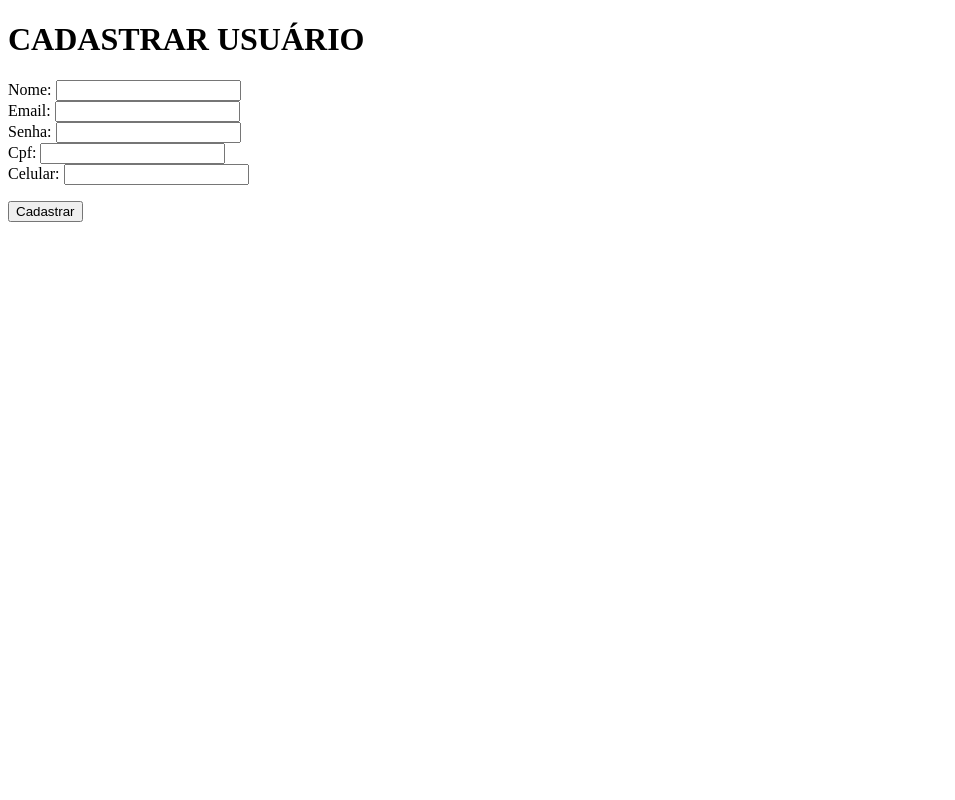
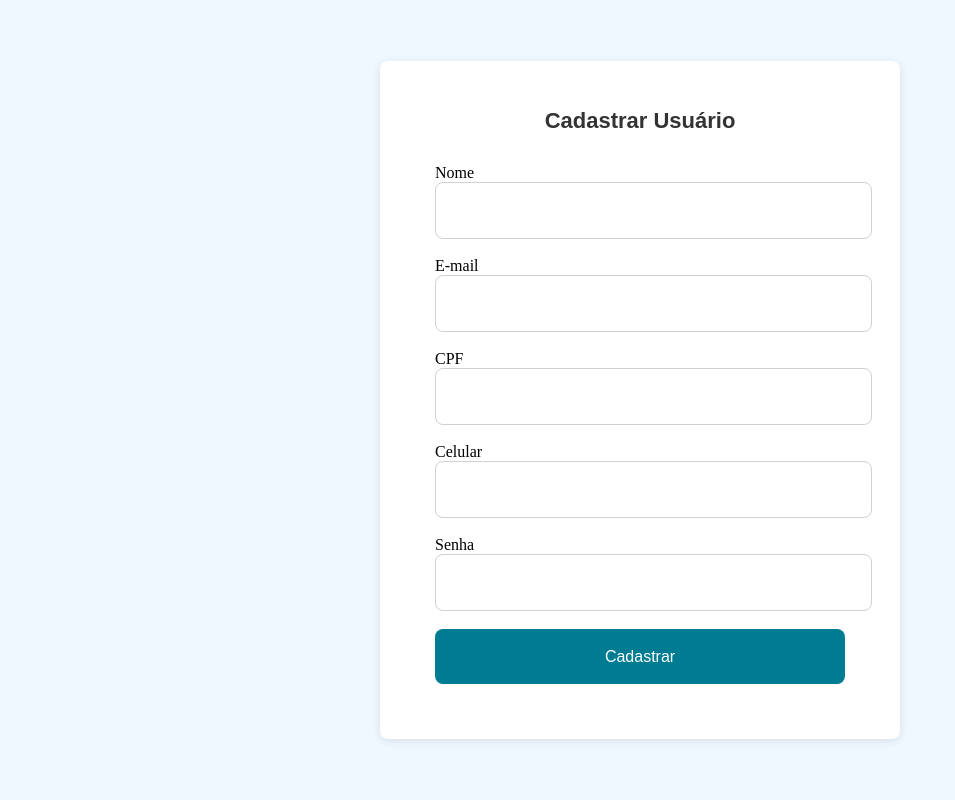
Before and after one commit to luccaszzzz/proj_reservatorio, a Django app: page /cadastrar_usuario/ in a window 1280 px wide. Shown: the whole page, without its empty margins (0-955 px from the left). Run offline with Django 5.2, Linux system fonts and the light colour scheme.

Commit message:
Tela de cadastro de usuários estilizada

```diff
--- a/proj_reservatorio/urls.py
+++ b/proj_reservatorio/urls.py
@@ -1,5 +1,5 @@
 from django.contrib import admin
-from django.urls import path, include
+from django.urls import path
 from core.views import home, login, cadastro, perfil, perfil2, gestor, dashboard, detalhe_reservatorio, cadastrar_usuario, listar_usuarios, editar_usuario, remover_usuario # BASEADO NO VÍDEO DE BRUNO - passo 1 - ADICIONEI "cadastrar_usuario" e "listar_usuarios" e "editar_usuario" e "remover_usuario"
 from core.views import listar_reservatorios, cadastrar_reservatorio, editar_reservatorio, remover_reservatorio # BASEADO NO VÍDEO DE BRUNO - passo 1 - ADICIONEI "listar_reservatorio", "cadastrar_reservatorio" e "editar_reservatorio"
 from core.views import listar_monitoramentos, erro_permissao, cadastrar_monitoramento, editar_monitoramento,remover_monitoramento # BASEADO NO VÍDEO DE BRUNO - passo 1 - ADICIONEI "listar_monitoramento", "cadastrar_monitoramento" e "editar_monitoramento" e "remover_monitoramento"
--- /dev/null
+++ b/static/css/cadastrar.css
@@ -0,0 +1,252 @@
+/* Estilos CSS para centralizar o formulário e a cor de fundo */
+body {
+    /* Centraliza o conteúdo verticalmente e horizontalmente */
+    display: flex;
+    justify-content: center;
+    align-items: center;
+    height: 100vh; /* Define a altura da tela */
+    margin: 0; /* Remove margens */
+    background-color: #F0F8FF; /* Define a cor de fundo */
+
+    padding: 0;
+    flex-wrap: wrap;
+}
+
+/* Estilos para a logo */
+.logo {
+    /* Centraliza a logo vertical e horizontalmente */
+    display: flex;
+    justify-content: center;
+    align-items: center;
+    margin: 0;
+}
+
+/* Estilos para o texto do logo */
+.texto-logo {
+    /* Centraliza o texto do logo vertical e horizontalmente */
+    display: flex;
+    justify-content: center;
+    align-items: center;
+    font-family: Arial; /* Define a fonte do texto */
+}
+
+/* Estilos para os links */
+.links {
+    text-align: center; /* Centraliza o texto dos links */
+    font-family: Arial, Helvetica, sans-serif; /* Define a fonte dos links */
+}
+
+.links a {
+    text-decoration: none; /* Remove decoração de sublinhado */
+    color: #2754F1; /* Define a cor do texto dos links */
+}
+
+.links a:hover {
+    text-decoration: none; /* Remove decoração de sublinhado ao passar o mouse */
+    color: #FFA500; /* Define a cor do texto dos links ao passar o mouse */
+}
+
+/* Parte 1: Estilos CSS para o formulário */
+.container {
+    /* Define propriedades para o contêiner do formulário */
+    position: relative;
+    width: 100%;
+    max-width: 470px; /*370px*/
+    padding: 25px;
+    background-color: #fff; /* Define a cor de fundo do contêiner */
+    border-radius: 8px; /* Adiciona cantos arredondados */
+    box-shadow: 0 2px 10px rgba(0, 0, 0, 0.1);
+}
+
+.container h3 {
+    /* Estilos para o título do formulário */
+    font-size: 22px;
+    font-weight: 600; /* Define a espessura da fonte */
+    color: #333; /* Define a cor do texto */
+}
+
+.container form {
+    /* Margem interna para o formulário */
+    margin: 30px;
+}
+
+/* Estilos para os campos do formulário */
+.form .field {
+    margin-top: 20px; /* Espaçamento entre campos */
+}
+
+.form .input-field {
+    /* Define propriedades para os campos de entrada de texto */
+    position: relative;
+    width: 100%;
+    height: 55px;
+}
+
+/* Estilos para inputs de email, senha e confirmação de senha */
+.input-field input[type="text"],
+.input-field input[type="email"],
+.input-field input[type="password"] {
+    /* Estilos para campos de entrada de texto */
+    padding: 0 15px;
+    padding-left: 10px;
+    border: 1px solid #d1d1d1; /* Define a borda */
+    border-radius: 8px; /* Cantos arredondados */
+    outline: none; /* Remove a aparência da seleção */
+    width: 100%; /* Ocupa todo o espaço disponível no contêiner */
+    height: 55px; /* Define a mesma altura dos inputs */
+}
+
+.invalid .input-field input[type="email"] {
+    /* Define estilo para campos inválidos */
+    border: 1px solid #d93025; /* Define a cor da borda */
+}
+
+.input-field .password-hide {
+    /* Estilos para o ícone de ocultar senha */
+    position: absolute;
+    top: 50%;
+    right: 15px;
+    transform: translateY(-50%);
+    font-size: 18px;
+    color: #919191;
+    padding: 3px;
+    cursor: pointer;
+}
+
+/* Parte 2: Estilos CSS para mensagens de erro */
+.field .error {
+    /* Define estilo para mensagens de erro */
+    display: flex;
+    align-items: center;
+    margin-top: 6px;
+    margin-right: 6px;
+    font-size: 14px;
+    font-weight: 400;
+    color: #d93025;
+    display: none; /* Inicialmente, esconde a mensagem de erro */
+    font-family: Arial, Helvetica, sans-serif;
+}
+
+.invalid .error {
+    /* Define estilo para mensagens de erro em campos inválidos */
+    display: flex; /* Exibe a mensagem de erro */
+}
+
+.error .error-icon {
+    /* Estilos para o ícone de erro na mensagem */
+    font-size: 15px;
+    margin-right: 6px;
+}
+
+.create-password .error {
+    /* Define estilo para mensagens de erro na criação de senha */
+    align-items: flex-start;
+}
+
+.create-password .error-icon {
+    /* Estilos para o ícone de erro na criação de senha */
+    margin-top: 4px;
+}
+
+.button-field {
+    /* Estilos para o campo do botão de enviar */
+    margin: 25px 0 6px; /* Define margem superior e inferior */
+}
+
+/* Estilos para o botão de enviar */
+.button-field input[type="submit"] {
+    font-size: 16px;
+    font-weight: 400;
+    background-color: #007c92;
+    color: #fff;
+    transition: all 0.3s; /* Transição suave */
+    cursor: pointer;
+    width: 100%; /* Ocupa todo o espaço disponível no contêiner */
+    height: 55px; /* Define a mesma altura dos inputs */
+    border: none; /* Remove a borda */
+    border-radius: 8px; /* Cantos arredondados */
+}
+
+.button-field input:hover {
+    /* Estilos para o botão ao passar o mouse */
+    background-color: #25d366;
+    font-size: 20px; /* Aumenta o tamanho da fonte */
+}
+
+/* ===== testando novo card ==== */
+.card {
+    width: 300px;
+    max-width: 100%;
+    border: 1px solid #ccc;
+    border-radius: 8px;
+    overflow: hidden;
+    margin: 20px;
+}
+
+.card img {
+    width: 100%;
+    height: auto;
+    display: block;
+    margin: 10px 0; /* Ajustado para espaçamento superior e inferior */
+}
+
+.card-content {
+    padding: 20px;
+    text-align: center;
+}
+
+.product-description {
+    font-size: 16px;
+    margin-bottom: 10px;
+}
+
+.product-price {
+    font-size: 18px;
+    font-weight: bold;
+    color: #2ecc71; /* Cor do preço, ajuste conforme necessário */
+    margin-bottom: 10px;
+}
+
+.buy-button {
+    display: block;
+    width: 50%;
+    margin: 0 auto;
+    padding: 10px;
+    background-color: #3498db; /* Cor do botão, ajuste conforme necessário */
+    color: #fff;
+    text-align: center;
+    text-decoration: none;
+    border: none;
+    border-radius: 5px;
+    cursor: pointer;
+    font-size: 16px;
+}
+
+@media screen and (max-width: 768px) {
+    .container {
+        max-width: 90%;
+        padding: 20px;
+    }
+}
+
+@media screen and (max-width: 480px) {
+    .container {
+        max-width: 100%;
+        padding: 15px;
+    }
+}
+
+
+@media screen and (max-width: 768px) {
+    .card-test {
+        width: calc(50% - 40px);
+        margin: 20px;
+    }
+}
+
+@media screen and (max-width: 480px) {
+    .card-test {
+        width: calc(100% - 40px);
+        margin: 20px;
+    }
+}
--- a/templates/usuarios/usuario_cadastrar.html
+++ b/templates/usuarios/usuario_cadastrar.html
@@ -1,16 +1,69 @@
+{% load static %}
 <!DOCTYPE html>
 <html lang="pt-br">
   <head>
-    <meta charset="UTF-8">
-    <meta name="viewport" content="width=device-width, initial-scale=1.0">
-    <title>Document</title>
+    <meta charset="UTF-8" />
+    <meta name="viewport" content="width=device-width, initial-scale=1.0" />
+    <title>
+      {% block 'title' %} Smart Reservoir | Cadastrar Usuário {% endblock 'title' %}
+    </title>
+    <link
+      rel="shortcut icon"
+      href="{% static 'img/logo-02.webp'%}"
+      type="image/x-icon"
+    />
+
+    <link rel="stylesheet" href="{% static 'css/cadastrar.css' %}" />
+    <!-- Font Awesome -->
+    <link
+      href="https://cdnjs.cloudflare.com/ajax/libs/font-awesome/5.15.3/css/all.min.css"
+      rel="stylesheet"
+    />
+
+    <link
+      rel="stylesheet"
+      href="https://cdn.jsdelivr.net/npm/bootstrap-icons@1.11.3/font/bootstrap-icons.min.css"
+    />
   </head>
   <body>
-    <h1>CADASTRAR USUÁRIO</h1>
-    <form method="post">
+    <div class="container">
+      <!-- <div class="logo">
+        <a href="{% url 'home'%}">
+          <img
+            src="{% static 'img/logo-02.webp'%}"
+            alt="Logo da Loja"
+            width="100px"
+          />
+        </a>
+      </div> -->
+      <h3 class="texto-logo">Cadastrar Usuário</h3>
+      <form method="post" class="form" enctype="multipart/form-data">
         {% csrf_token %}
-    {{ form_usuario }}
-    <p><input type="submit" value="Cadastrar"></p>
+        <div class="field email-field">Nome</div>
+        <div class="input-field">
+          {{ form_usuario.nome }}
+        </div>
+        <div class="field email-field">E-mail</div>
+        <div class="input-field">
+          {{ form_usuario.email }}
+        </div>
+        <div class="field email-field">CPF</div>
+        <div class="input-field">
+            {{ form_usuario.cpf }}
+        </div>
+        <div class="field email-field">Celular</div>
+        <div class="input-field">
+            {{ form_usuario.celular }}
+        </div>
+        <div class="field email-field">Senha</div>
+        <div class="input-field">
+          {{ form_usuario.senha }}
+        </div>
+        <div class="field button-field input-field">
+            <input type="submit" value="Cadastrar" />
+        </div>
       </form>
+    </div>
+    <script src="./src/js/login.js"></script>
   </body>
 </html>
```
Lines whose indentation alone changed are shown as unchanged.
